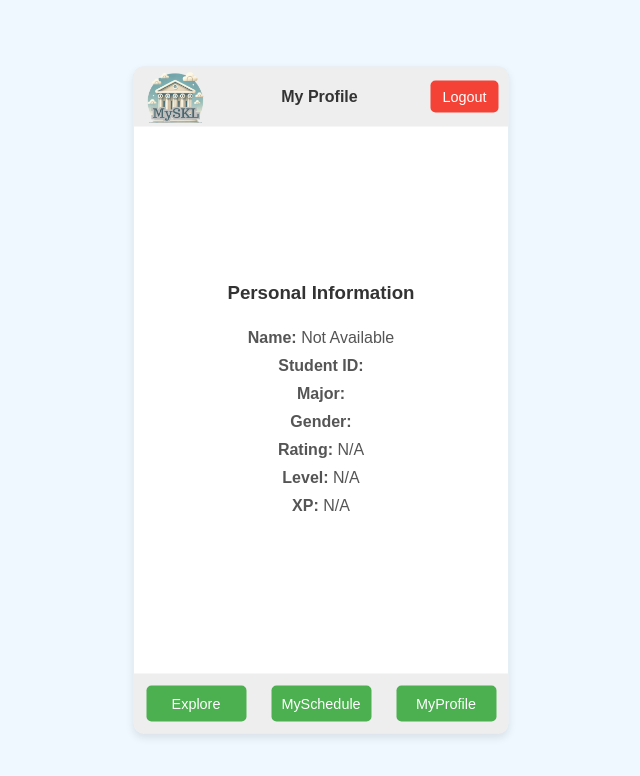
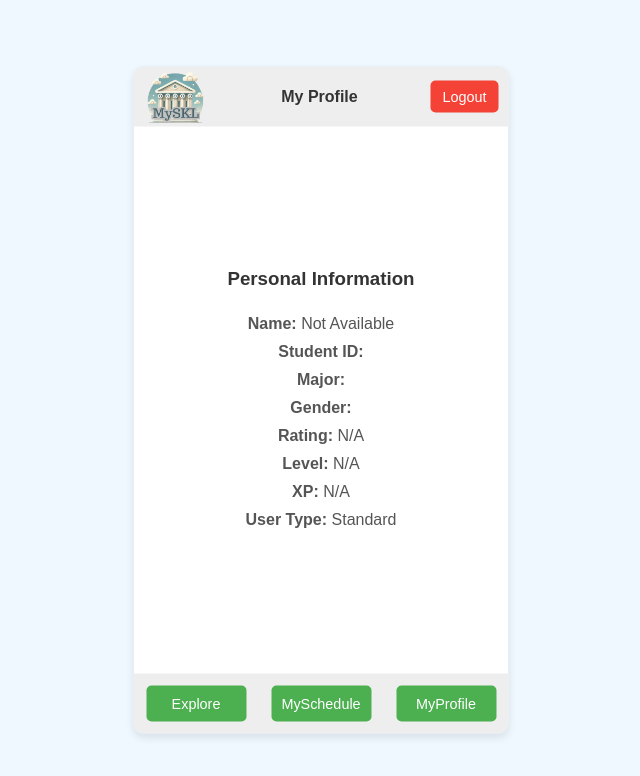
Before and after one commit to sinemistoktas/MySKL, a React (Create React App) app in the folder client/: page /myprofile in a window 1280 px wide. Shown: the top 776 px of the page, without its empty margins (319-959 px from the left). Built offline with nearby package versions, Linux system fonts and the light colour scheme; sample sign-in values are in the browser's storage.

Commit message:
some changes

```diff
--- a/client/src/components/MyProfile.js
+++ b/client/src/components/MyProfile.js
@@ -40,6 +40,7 @@ function MyProfile() {
     StRating,
     Level,
     XP,
+    UserType,
   } = user;
 
   return (
@@ -64,6 +65,7 @@ function MyProfile() {
           <p><strong>Rating:</strong> {StRating ?? "N/A"}</p>
           <p><strong>Level:</strong> {Level ?? "N/A"}</p>
           <p><strong>XP:</strong> {XP ?? "N/A"}</p>
+          <p><strong>User Type:</strong> {UserType || "Standard"}</p>
         </div>
 
         {/* ========== FOOTER BAR ========== */}
```
